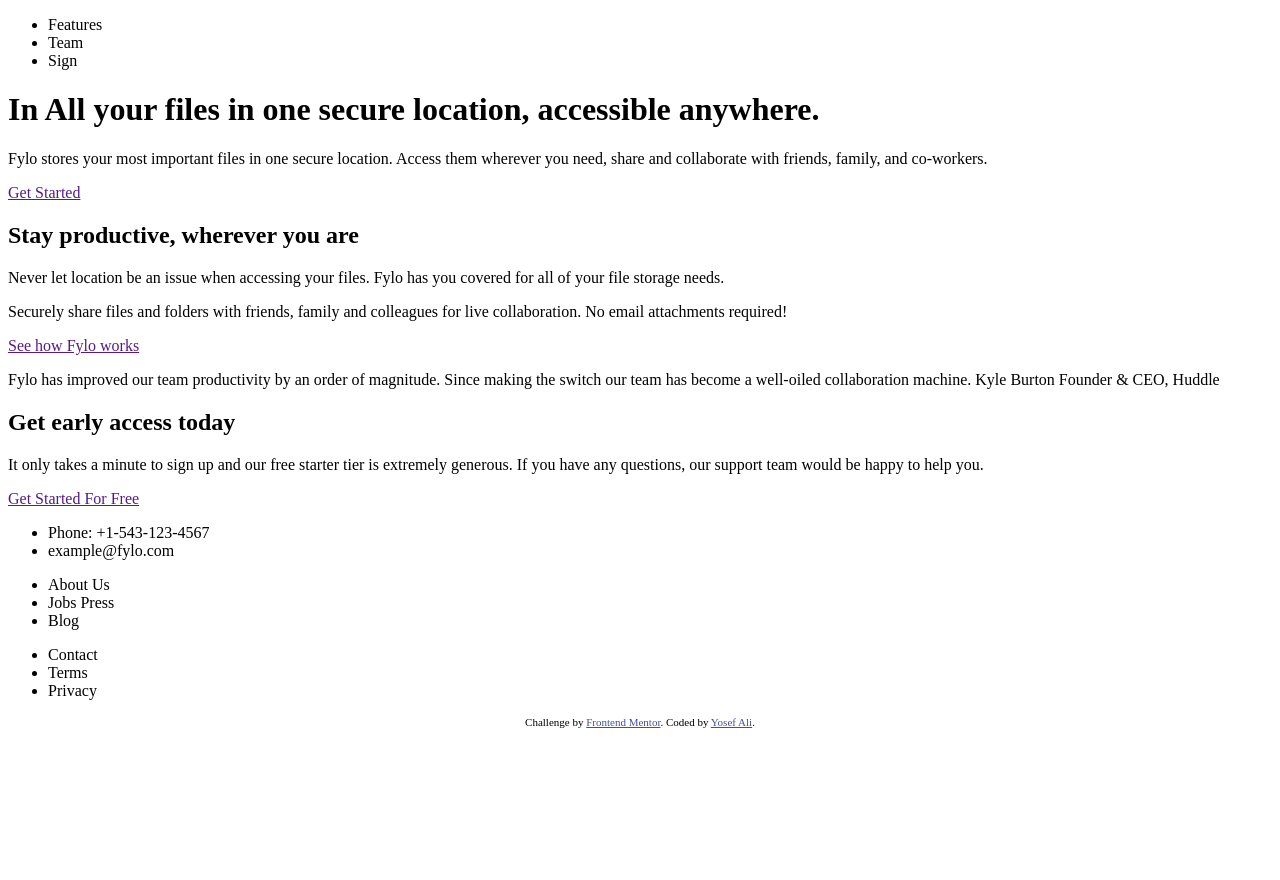
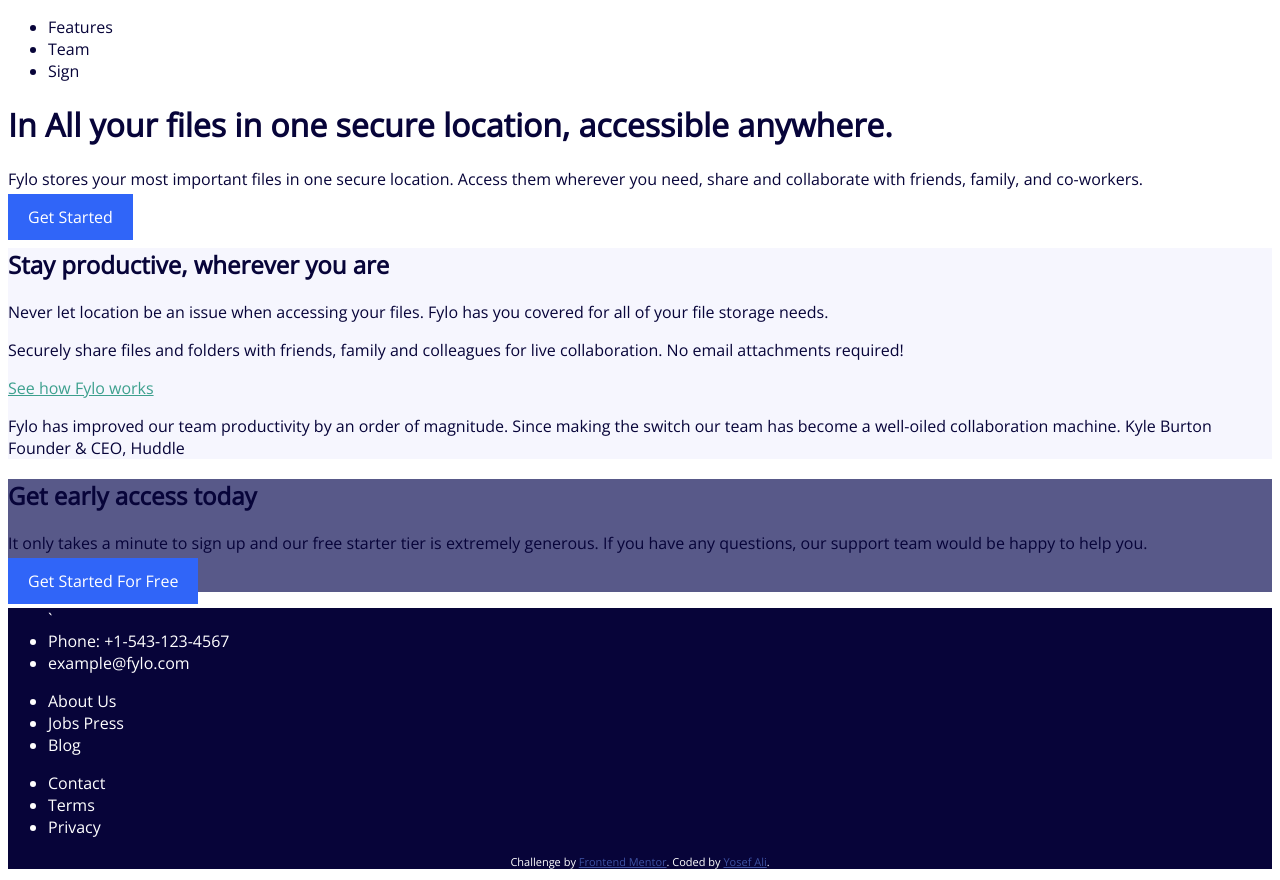
Before and after one commit to Yosef-Ali/Fylo-landing-page-with-two-column-layout, a plain HTML site: page index.html in a window 1280 px wide. Before the commit the page ends 800 px from the top, so only its background shows below. Drawn offline with nearby package versions, Linux system fonts and the light colour scheme.

Commit message:
styling a and bg-color to section

```diff
--- a/index.html
+++ b/index.html
@@ -45,10 +45,10 @@
 					them wherever you need, share and collaborate with friends, family,
 					and co-workers.
 				</p>
-				<a href="">Get Started</a>
+				<a href="" class="btn">Get Started</a>
 			</div>
 		</header>
-		<section-1>
+		<section class="section-1">
 			<h2>
 				Stay productive, wherever you are
 			</h2>
@@ -60,14 +60,14 @@
 				Securely share files and folders with friends, family and colleagues for
 				live collaboration. No email attachments required!
 			</p>
-			<a href="">See how Fylo works</a>
+			<a href="" class="btn">See how Fylo works</a>
 			<p>
 				Fylo has improved our team productivity by an order of magnitude. Since
 				making the switch our team has become a well-oiled collaboration
 				machine. Kyle Burton Founder & CEO, Huddle
 			</p>
-		</section-1>
-		<section-2>
+		</section>
+		<section class="section-2">
 			<h2>
 				Get early access today
 			</h2>
@@ -76,12 +76,13 @@
 				generous. If you have any questions, our support team would be happy to
 				help you.
 			</p>
-			<a href="">Get Started For Free</a>
-		</section-2>
+			<a href="" class="btn">Get Started For Free</a>
+		</section>
 
 		<footer>
 			<a href=""></a>
 			<ul>
+				`
 				<li>Phone: +1-543-123-4567</li>
 				<li>example@fylo.com</li>
 			</ul>
--- a/style.css
+++ b/style.css
@@ -0,0 +1,63 @@
+@import url('https://fonts.googleapis.com/css?family=Open+Sans|Raleway:400,700&display=swap');
+
+/*custom property
+Very Dark Blue: hsl(243, 87%, 12%)
+Desaturated Blue: hsl(238, 22%, 44%)
+
+blue: hsl(243, 87%, 12%);
+- Light Grayish Blue: hsl(240, 75%, 98%)
+- Light Gray: hsl(0, 0%, 75%)
+
+Globally styling
+
+1. backgrounder color and color to sections
+2. styling anchors link <a>
+*/
+
+/* Global style
+------------------------------*/
+
+body {
+	color: hsl(243, 87%, 12%);
+	font-family: 'Open Sans', sans-serif;
+}
+
+a {
+	color: rgb(61, 160, 142);
+}
+a:hover {
+	text-decoration: none;
+}
+
+/* Header style
+----------------------------------*/
+.hero a.btn,
+.section-2 a.btn {
+	background-color: rgb(48, 101, 248);
+	text-decoration: none;
+	color: #fff;
+	padding: 12px 20px;
+}
+
+.hero a.btn:hover,
+.section-2 a.btn:hover {
+	background-color: hsl(0, 0%, 75%);
+	padding: 12px 20px;
+}
+
+/* section-1 style
+----------------------------------*/
+.section-1 {
+	background-color: hsl(240, 75%, 98%);
+}
+/* section-2 style
+----------------------------------*/
+.section-2 {
+	background-color: hsl(238, 22%, 44%);
+}
+/* footer style
+----------------------------------*/
+footer {
+	background-color: hsl(243, 87%, 12%);
+	color: #fff;
+}
```
